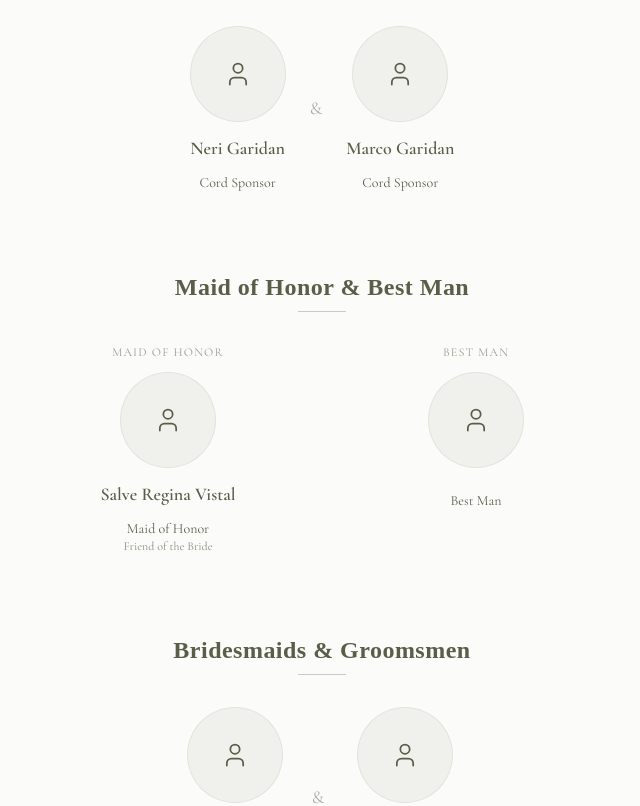
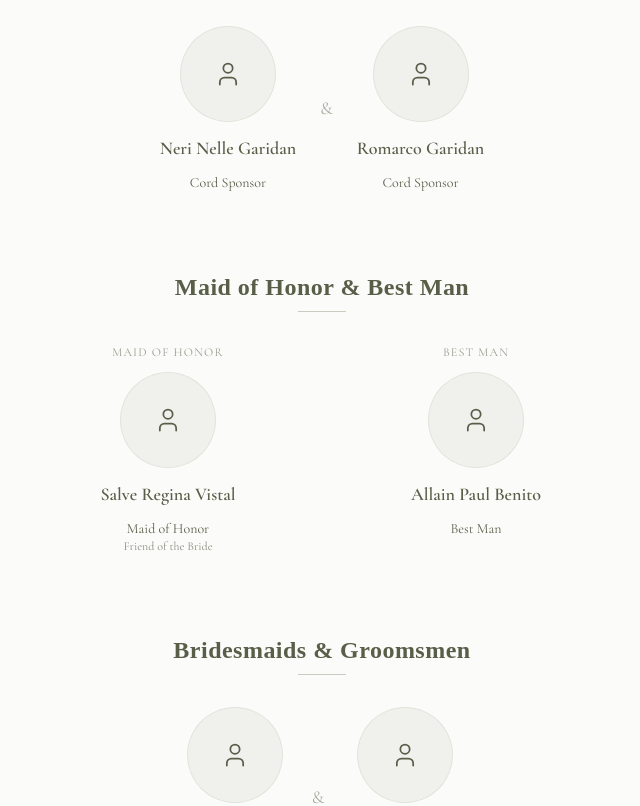
Before and after one commit to CeeZ-11/wedding-rsvp, a React (Vite) app: page /guide in a window 1280 px wide. Shown: the part 5340-6146 px from the top of the page, without its empty margins (318-958 px from the left). Built offline with nearby package versions, Linux system fonts and the light colour scheme.

Commit message:
Update entourage

```diff
--- a/src/data/entourage.ts
+++ b/src/data/entourage.ts
@@ -45,13 +45,13 @@ export const entourage: EntourageData = {
     ],
 
     cord: [
-      { name: "Neri Garidan", role: "Cord Sponsor" },
-      { name: "Marco Garidan", role: "Cord Sponsor" },
+      { name: "Neri Nelle Garidan", role: "Cord Sponsor" },
+      { name: "Romarco Garidan", role: "Cord Sponsor" },
     ],
 
     candle: [
-      { name: "Randy Tejada", role: "Candle Sponsor" },
-      { name: "👉 Add Partner Name", role: "Candle Sponsor" },
+      { name: "", role: "Candle Sponsor" },
+      { name: "", role: "Candle Sponsor" },
     ],
   },
 
@@ -66,7 +66,7 @@ export const entourage: EntourageData = {
 
     bestMan: [
       {
-        name: "",
+        name: "Allain Paul Benito",
         role: "Best Man",
       },
     ],
@@ -94,6 +94,7 @@ export const entourage: EntourageData = {
       { name: "Eliana Faye Tee", role: "Flower Girl" },
       { name: "Kaira Elise Tee", role: "Flower Girl" },
       { name: "Amy Rose Alcala", role: "Flower Girl" },
+      { name: "Allie Benito", role: "Flower Girl" },
     ],
   },
 
```
